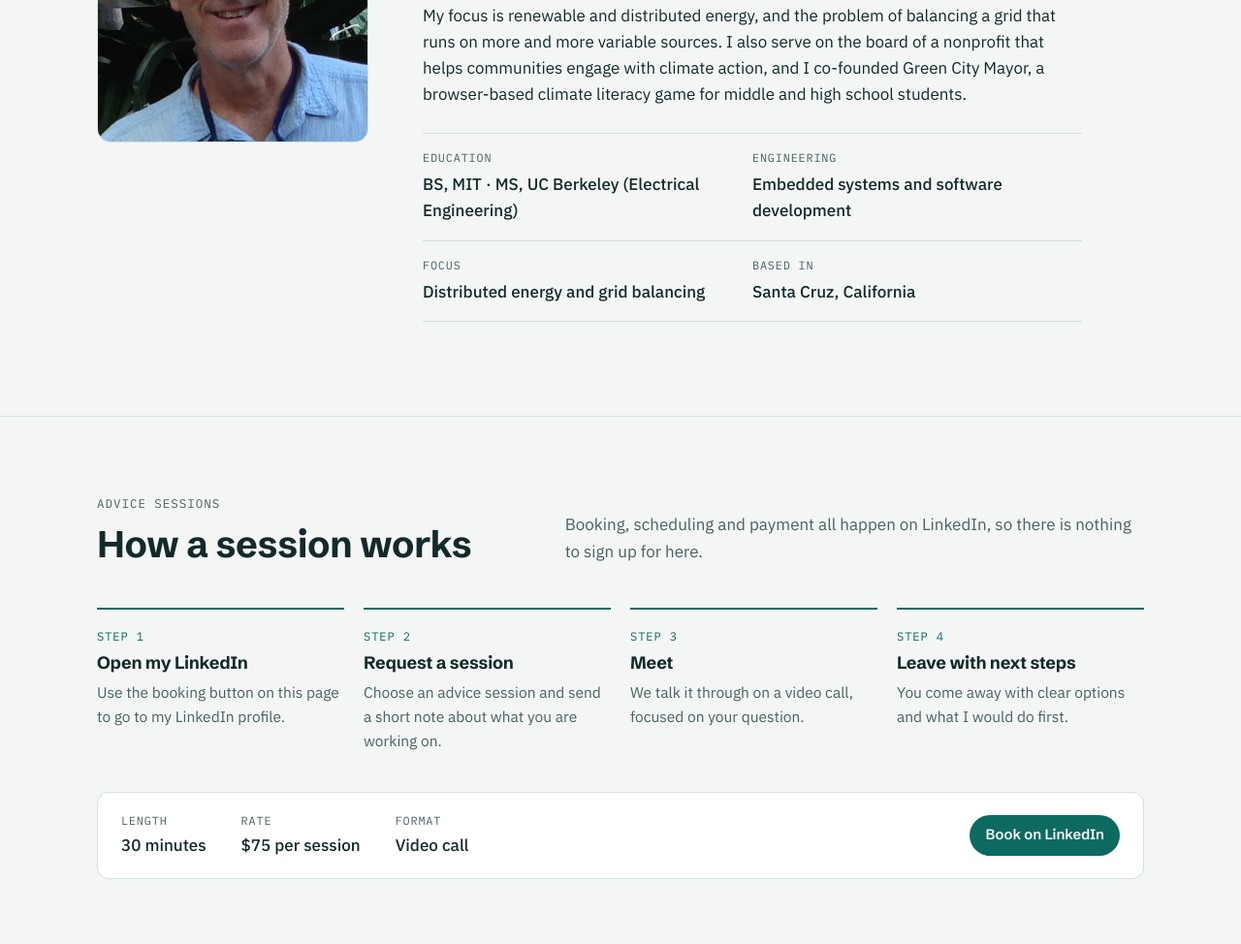
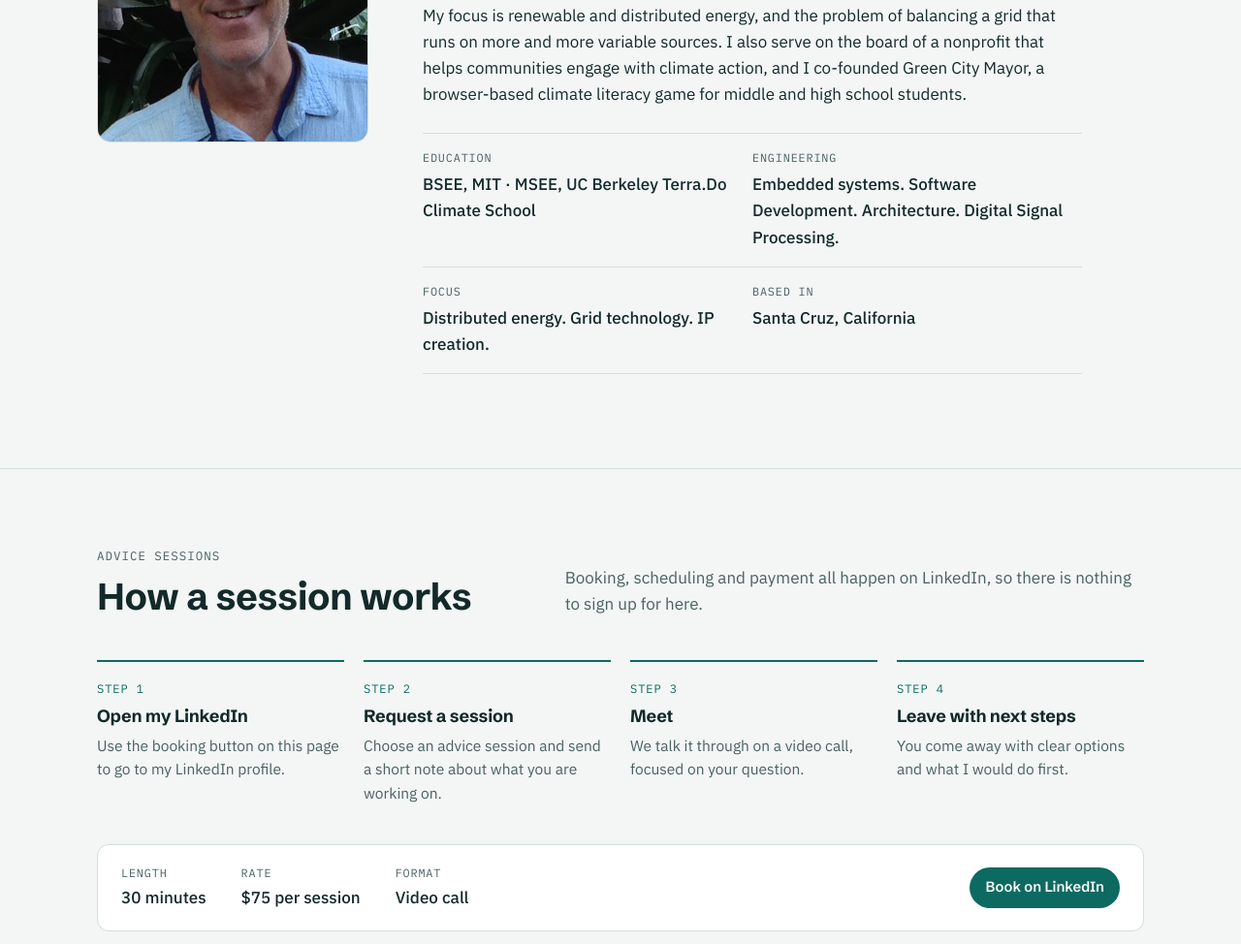
Before and after one commit to alanpeevers/pcs-site, a plain HTML site: page index.html in a window 1280 px wide. Shown: the part 1980-2954 px from the top of the page at 97% size. Drawn offline with Linux system fonts and the light colour scheme.

Commit message:
Updates to education and engineering and focus.

```diff
--- a/index.html
+++ b/index.html
@@ -261,9 +261,9 @@ footer a{color:var(--ink)}
           <p>I'm an electrical engineer who now works on climate and sustainability. I studied at MIT and UC Berkeley and spent years building embedded systems and software, so I'm comfortable going from a high-level strategy down to the circuit board and the code.</p>
           <p>My focus is renewable and distributed energy, and the problem of balancing a grid that runs on more and more variable sources. I also serve on the board of a nonprofit that helps communities engage with climate action, and I co-founded Green City Mayor, a browser-based climate literacy game for middle and high school students.</p>
           <dl class="facts">
-            <div class="fact"><dt>Education</dt><dd>BS, MIT · MS, UC Berkeley (Electrical Engineering)</dd></div>
-            <div class="fact"><dt>Engineering</dt><dd>Embedded systems and software development</dd></div>
-            <div class="fact"><dt>Focus</dt><dd>Distributed energy and grid balancing</dd></div>
+            <div class="fact"><dt>Education</dt><dd>BSEE, MIT · MSEE, UC Berkeley Terra.Do Climate School</dd></div>
+            <div class="fact"><dt>Engineering</dt><dd>Embedded systems. Software Development. Architecture. Digital Signal Processing.</dd></div>
+            <div class="fact"><dt>Focus</dt><dd>Distributed energy. Grid technology. IP creation.</dd></div>
             <div class="fact"><dt>Based in</dt><dd>Santa Cruz, California</dd></div>
           </dl>
         </div>
```
